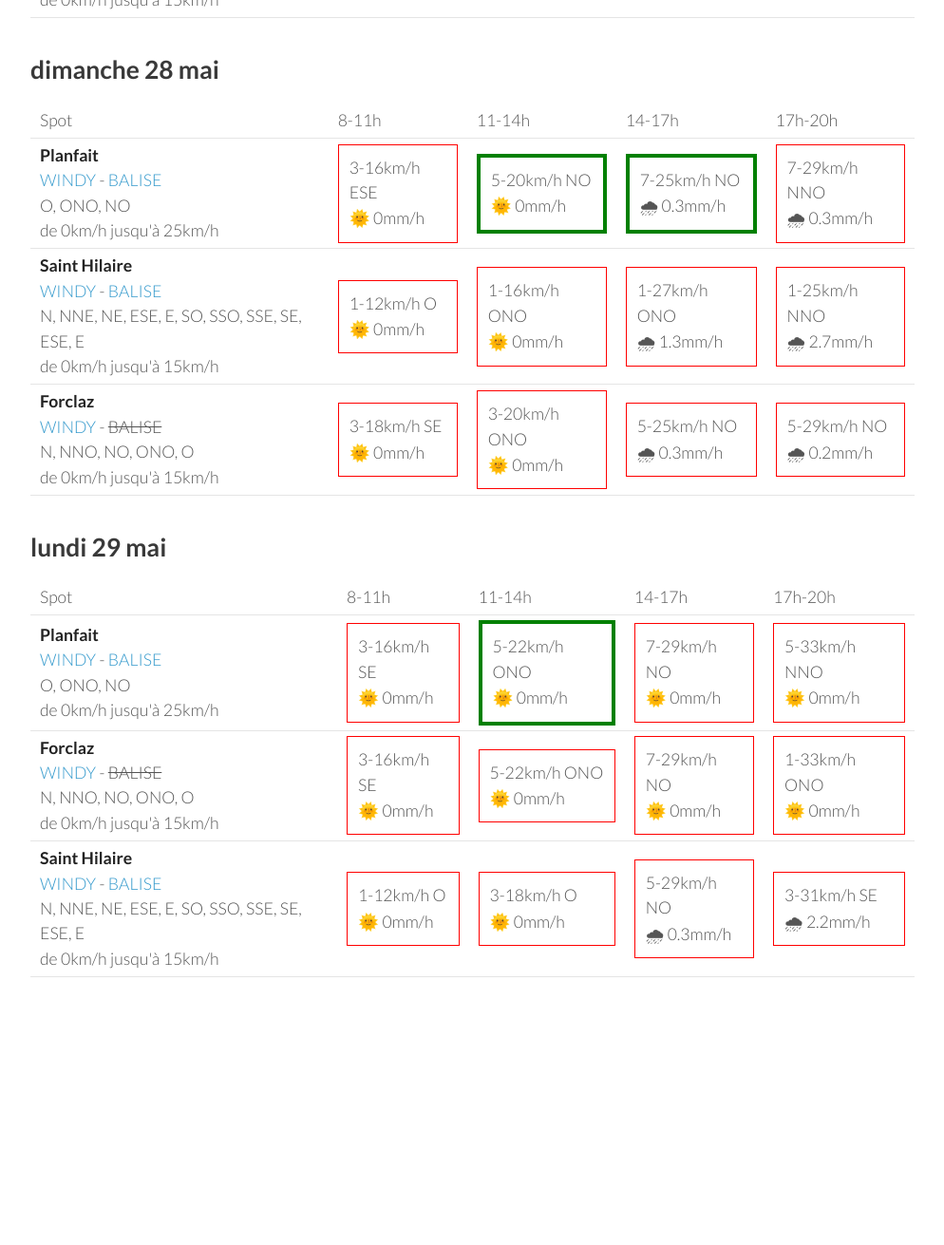
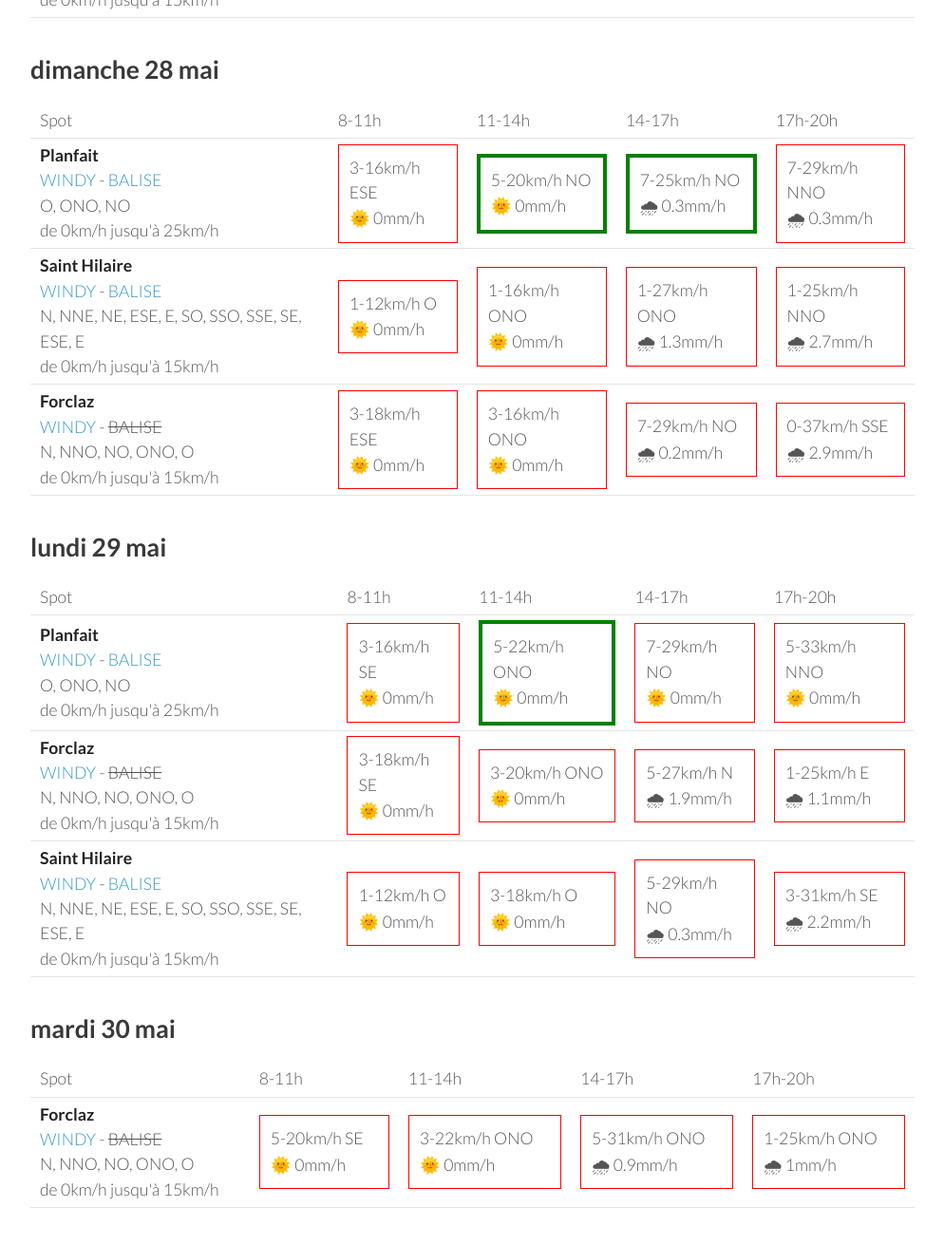
Before and after one commit to parapente-dans-le-nord/parapente-dans-le-nord.github.io, a Jekyll site: the page built from alpes_nord.markdown, in a window 1280 px wide and 1400 px high, scrolled down 1747 px. Shown: the top 1311 px of the window at 95% size, without its empty margins (26-1020 px from the left). Built offline with Jekyll 4.4.1, drawn with Linux system fonts in a browser that asks for light colours; before the commit the page ends 2904 px from its top, so only the background shows below that; some of the changed text lies outside the part shown.

Commit message:
update index.markdown

```diff
--- a/alpes_nord.markdown
+++ b/alpes_nord.markdown
@@ -128,8 +128,8 @@ page mise à jour le jeudi 25 mai 06:26
 
             <td><div class="not-flyable"><p>3-14km/h SE</p><p>🌞 0mm/h</p></div></td>
             <td><div class="not-flyable"><p>3-18km/h ONO</p><p>🌞 0mm/h</p></div></td>
-            <td><div class="not-flyable"><p>5-25km/h NO</p><p>🌞 0mm/h</p></div></td>
-            <td><div class="not-flyable"><p>5-29km/h O</p><p>🌞 0mm/h</p></div></td>
+            <td><div class="not-flyable"><p>5-27km/h NO</p><p>🌞 0mm/h</p></div></td>
+            <td><div class="not-flyable"><p>5-27km/h ONO</p><p>🌞 0mm/h</p></div></td>
 
 
     </tr>
@@ -182,10 +182,10 @@ page mise à jour le jeudi 25 mai 06:26
 <tr>
         <td><strong>Forclaz</strong><br><a href="https://windy.com/45.814/6.247?45.375,6.246,8,m:eVwaglz">WINDY</a> - <span class="no-balise"> BALISE </span><br> <span class="vent-favorable">N, NNO, NO, ONO, O</span><br><span class="force-vent">de 0km/h jusqu'à 15km/h</span> </td>
 
-            <td><div class="not-flyable"><p>3-18km/h SE</p><p>🌞 0mm/h</p></div></td>
-            <td><div class="not-flyable"><p>3-20km/h ONO</p><p>🌞 0mm/h</p></div></td>
-            <td><div class="not-flyable"><p>5-25km/h NO</p><p>🌧 0.3mm/h</p></div></td>
-            <td><div class="not-flyable"><p>5-29km/h NO</p><p>🌧 0.2mm/h</p></div></td>
+            <td><div class="not-flyable"><p>3-18km/h ESE</p><p>🌞 0mm/h</p></div></td>
+            <td><div class="not-flyable"><p>3-16km/h ONO</p><p>🌞 0mm/h</p></div></td>
+            <td><div class="not-flyable"><p>7-29km/h NO</p><p>🌧 0.2mm/h</p></div></td>
+            <td><div class="not-flyable"><p>0-37km/h SSE</p><p>🌧 2.9mm/h</p></div></td>
 
 
     </tr>
@@ -218,10 +218,10 @@ page mise à jour le jeudi 25 mai 06:26
 <tr>
         <td><strong>Forclaz</strong><br><a href="https://windy.com/45.814/6.247?45.375,6.246,8,m:eVwaglz">WINDY</a> - <span class="no-balise"> BALISE </span><br> <span class="vent-favorable">N, NNO, NO, ONO, O</span><br><span class="force-vent">de 0km/h jusqu'à 15km/h</span> </td>
 
-            <td><div class="not-flyable"><p>3-16km/h SE</p><p>🌞 0mm/h</p></div></td>
-            <td><div class="not-flyable"><p>5-22km/h ONO</p><p>🌞 0mm/h</p></div></td>
-            <td><div class="not-flyable"><p>7-29km/h NO</p><p>🌞 0mm/h</p></div></td>
-            <td><div class="not-flyable"><p>1-33km/h ONO</p><p>🌞 0mm/h</p></div></td>
+            <td><div class="not-flyable"><p>3-18km/h SE</p><p>🌞 0mm/h</p></div></td>
+            <td><div class="not-flyable"><p>3-20km/h ONO</p><p>🌞 0mm/h</p></div></td>
+            <td><div class="not-flyable"><p>5-27km/h N</p><p>🌧 1.9mm/h</p></div></td>
+            <td><div class="not-flyable"><p>1-25km/h E</p><p>🌧 1.1mm/h</p></div></td>
 
 
     </tr>
@@ -239,3 +239,29 @@ page mise à jour le jeudi 25 mai 06:26
 </tbody>
 </table>
 {:/}
+## mardi 30 mai
+
+{::nomarkdown}
+<table>
+  <tbody>
+    <tr>
+      <td>Spot</td>
+      <td>8-11h</td>
+      <td>11-14h</td>
+      <td>14-17h</td>
+      <td>17h-20h</td>
+    </tr>
+<tr>
+        <td><strong>Forclaz</strong><br><a href="https://windy.com/45.814/6.247?45.375,6.246,8,m:eVwaglz">WINDY</a> - <span class="no-balise"> BALISE </span><br> <span class="vent-favorable">N, NNO, NO, ONO, O</span><br><span class="force-vent">de 0km/h jusqu'à 15km/h</span> </td>
+
+            <td><div class="not-flyable"><p>5-20km/h SE</p><p>🌞 0mm/h</p></div></td>
+            <td><div class="not-flyable"><p>3-22km/h ONO</p><p>🌞 0mm/h</p></div></td>
+            <td><div class="not-flyable"><p>5-31km/h ONO</p><p>🌧 0.9mm/h</p></div></td>
+            <td><div class="not-flyable"><p>1-25km/h ONO</p><p>🌧 1mm/h</p></div></td>
+
+
+    </tr>
+
+</tbody>
+</table>
+{:/}
```
Also changed, not shown: other parts of alpes_nord.markdown (+1 -1 lines).
